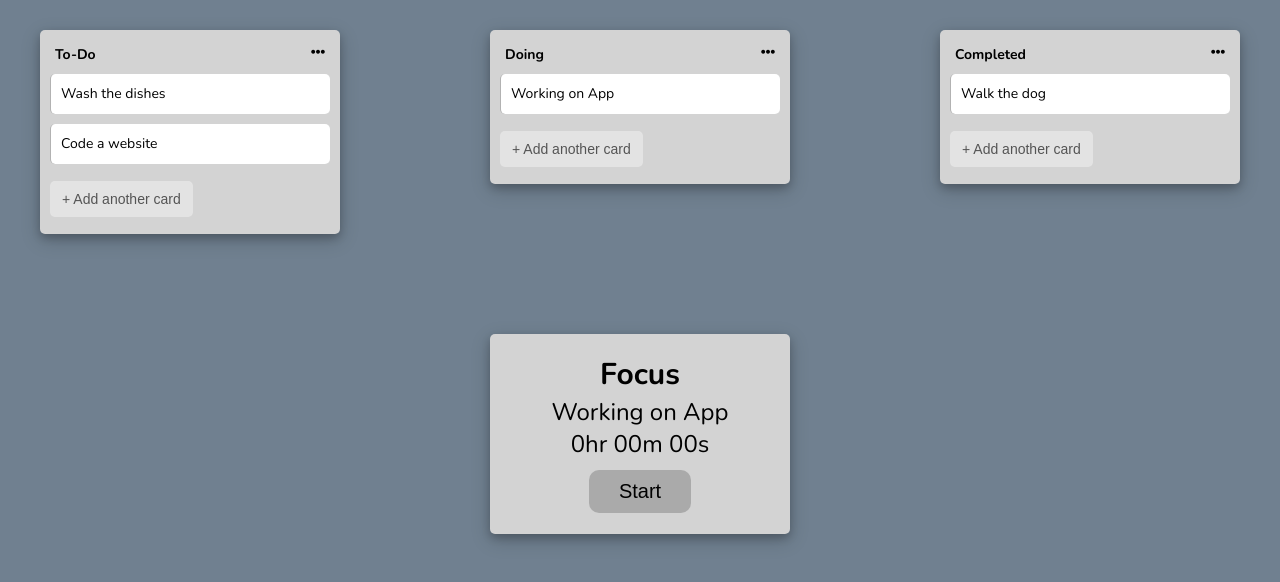
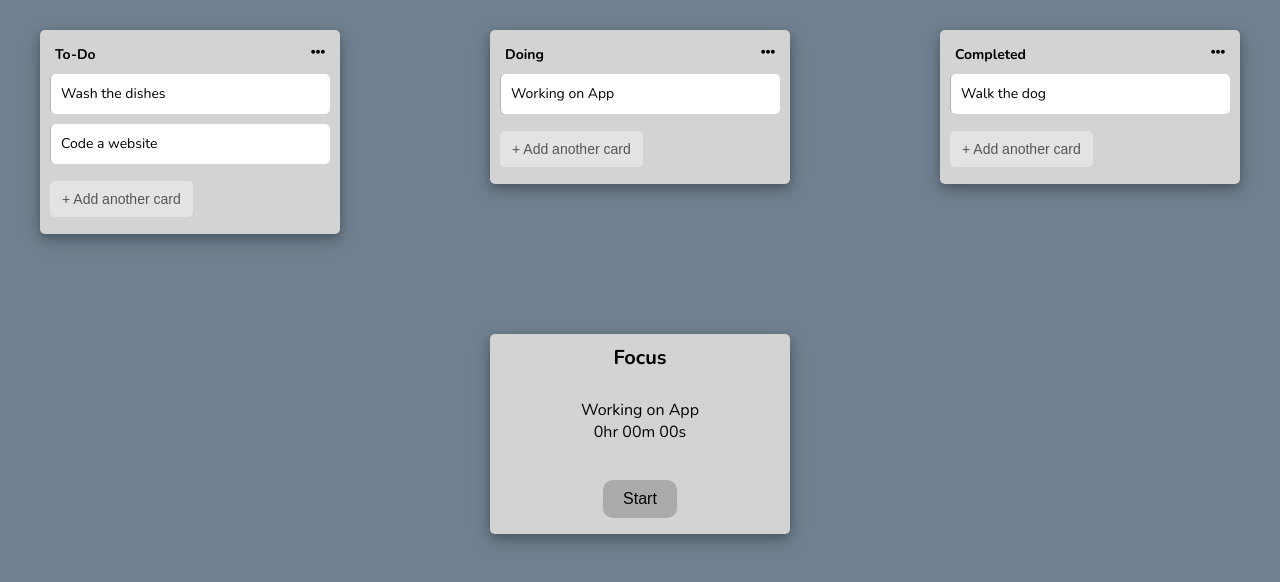
Before and after one commit to wwwLulu/Tracker-App, a Vue app: page / in a window 1280 px wide. Shown: the top 582 px of the page. Built offline with nearby package versions, Linux system fonts and the light colour scheme.

Commit message:
Focus style chanages

```diff
--- a/src/components/Timer/Timer.vue
+++ b/src/components/Timer/Timer.vue
@@ -118,20 +118,21 @@ export default {
     flex-direction: column;
     justify-content: space-between;
     align-items: center;
-    height: 20rem;
+    min-height: 20rem;
     text-align: center;
-    padding: 2rem;
+    padding: 1rem;
     background-color: lightgrey;
     box-shadow: 0 4px 8px 0 rgba(0, 0, 0, 0.2), 0 6px 20px 0 rgba(0, 0, 0, 0.19);
     border-radius: 0.5rem;
     &__title {
-        font-size: 3rem;
+        font-size: 2rem;
+        margin-bottom: 1rem;
     }
     &__display {
-        font-size: 2.4rem;
+        font-size: 1.6rem;
     }
     &__start-btn {
-        margin-top: 1rem;
+        margin-top: 2rem;
     }
 }
 </style>
--- a/src/components/Timer/TimerStartButton.vue
+++ b/src/components/Timer/TimerStartButton.vue
@@ -26,9 +26,9 @@ export default {
 
 <style lang="scss" scoped>
 .btn {
-    font-size: 2rem;
+    font-size: 1.6rem;
     color: var(--color-black);
-    padding: 1rem 3rem;
+    padding: 1rem 2rem;
     border-radius: 1rem;
     background-color: #aaa;
 }
```
